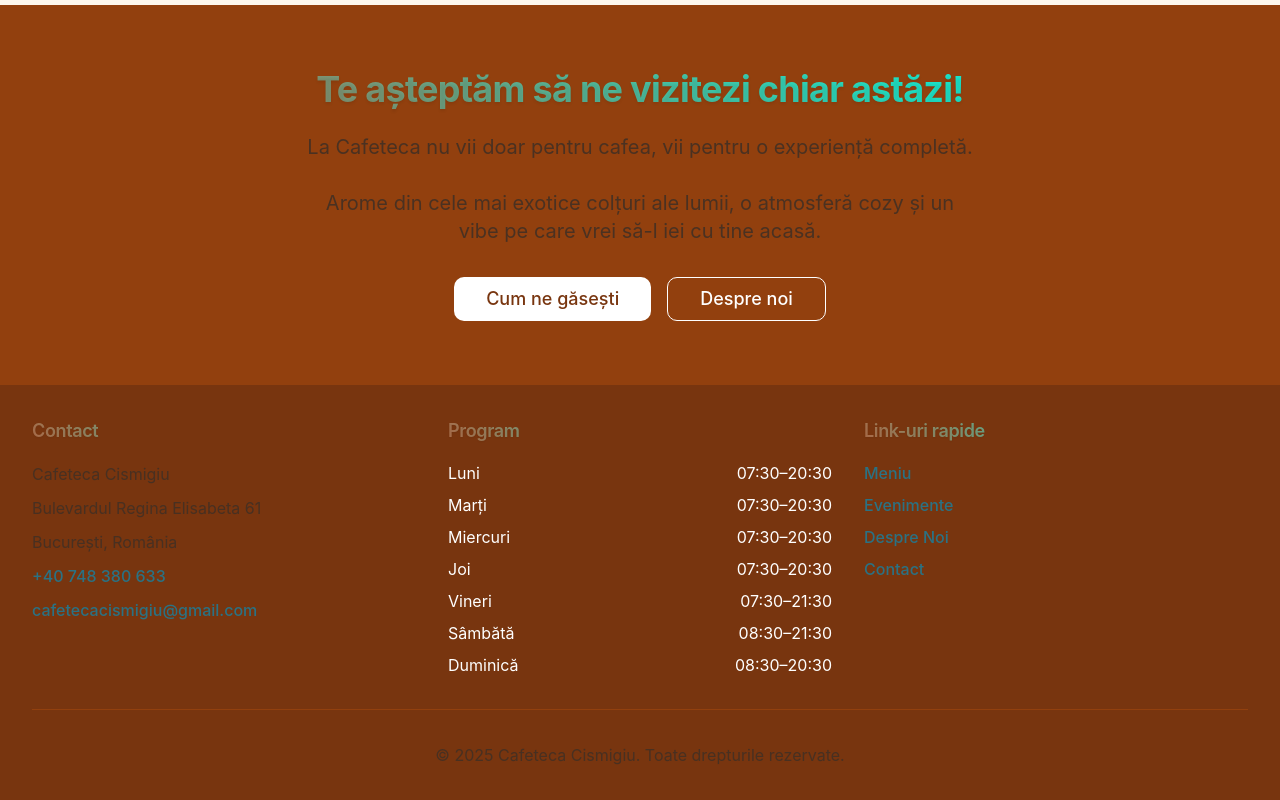
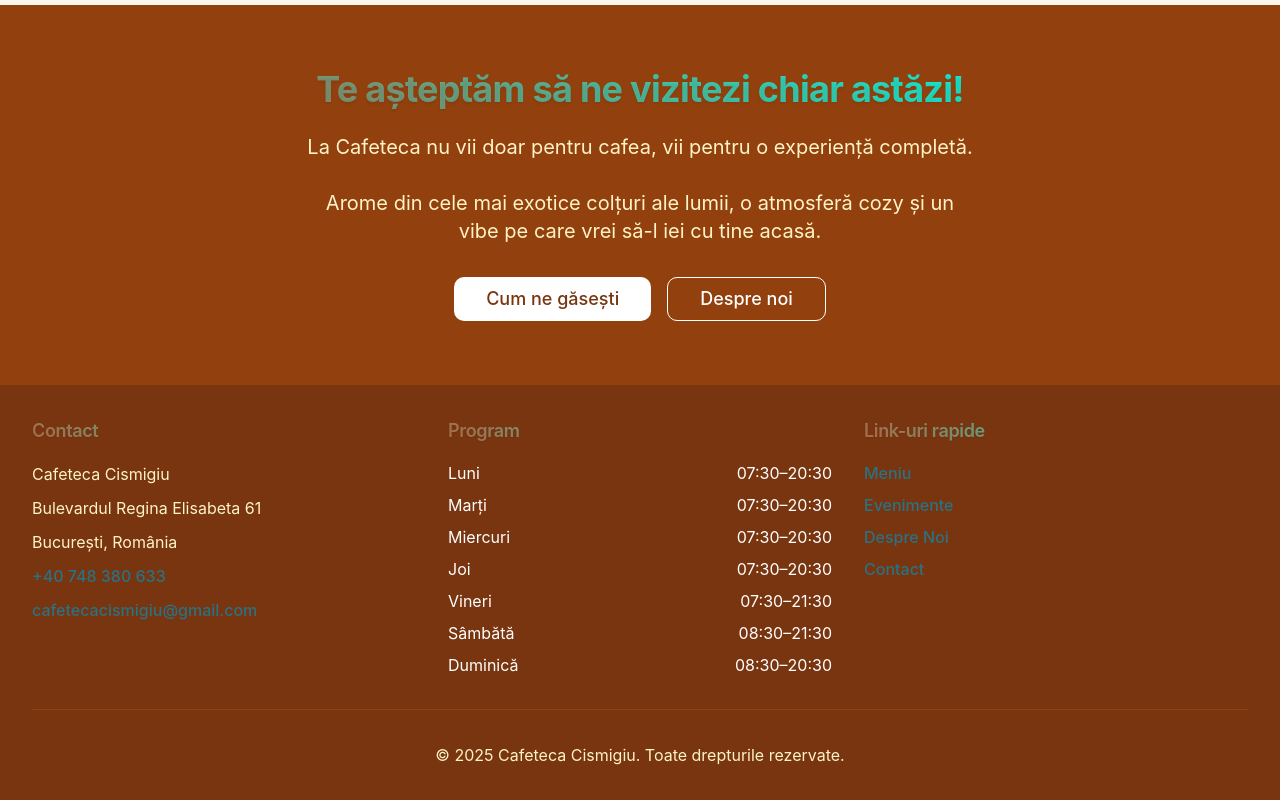
Before and after one commit to xStefanut21/Cafeteca-Cismigiu, a Next.js app: page / in a window 1280 px wide. Shown: the part 1487-2287 px from the top of the page. Built offline with nearby package versions, Linux system fonts and the light colour scheme; no server answers; the database is empty.

Commit message:
colour changes and error fixes in the build

```diff
--- a/src/app/about/page.tsx
+++ b/src/app/about/page.tsx
@@ -214,7 +214,7 @@ export default function AboutPage() {
                   Spațiu Viu și Comunitate
                 </h2>
                 <div className="max-w-3xl mx-auto space-y-4 text-lg text-amber-100">
-                  <p>
+                  <p className="text-amber-100">
                     Cafeteca Cismigiu este un spațiu vibrant unde găzduim:
                   </p>
                   <div className="grid grid-cols-2 md:grid-cols-3 gap-4 text-sm">
@@ -225,7 +225,7 @@ export default function AboutPage() {
                     <div className="bg-white/10 backdrop-blur-sm rounded-lg p-3">Întâlniri</div>
                     <div className="bg-white/10 backdrop-blur-sm rounded-lg p-3">Expoziții</div>
                   </div>
-                  <p className="pt-4">
+                  <p className="pt-4 text-amber-100">
                     Aici oamenii se conectează, schimbă idei și creează amintiri de neuitat.
                   </p>
                 </div>
--- a/src/components/home/CallToAction.tsx
+++ b/src/components/home/CallToAction.tsx
@@ -8,7 +8,7 @@ export function CallToAction() {
         <h2 className="text-3xl md:text-4xl font-bold mb-6">
           Te așteptăm să ne vizitezi chiar astăzi!
         </h2>
-        <p className="text-xl mb-8 max-w-2xl mx-auto">
+        <p className="text-xl mb-8 max-w-2xl mx-auto text-amber-100">
           La Cafeteca nu vii doar pentru cafea, vii pentru o experiență completă.<br /><br />
           Arome din cele mai exotice colțuri ale lumii, o atmosferă cozy și un vibe pe care vrei să-l iei cu tine acasă.
         </p>
--- a/src/components/layout/Footer.tsx
+++ b/src/components/layout/Footer.tsx
@@ -7,9 +7,9 @@ const Footer = () => {
           <div>
             <h3 className="text-lg font-semibold mb-4">Contact</h3>
             <address className="not-italic">
-              <p className="mb-2">Cafeteca Cismigiu</p>
-              <p className="mb-2">Bulevardul Regina Elisabeta 61</p>
-              <p className="mb-2">București, România</p>
+              <p className="mb-2 text-amber-100">Cafeteca Cismigiu</p>
+              <p className="mb-2 text-amber-100">Bulevardul Regina Elisabeta 61</p>
+              <p className="mb-2 text-amber-100">București, România</p>
               <p className="mb-2">
                 <a href="tel:+40748380633" className="hover:underline">
                   +40 748 380 633
@@ -89,7 +89,7 @@ const Footer = () => {
 
         {/* Copyright */}
         <div className="mt-8 pt-8 border-t border-amber-800 text-center">
-          <p>© {new Date().getFullYear()} Cafeteca Cismigiu. Toate drepturile rezervate.</p>
+          <p className="text-amber-100">© {new Date().getFullYear()} Cafeteca Cismigiu. Toate drepturile rezervate.</p>
         </div>
       </div>
     </footer>
--- a/src/utils/fileUpload.ts
+++ b/src/utils/fileUpload.ts
@@ -14,7 +14,7 @@ export async function uploadHomeImage(file: File, id?: string): Promise<UploadRe
     const filePath = `home-sections/${fileName}`;
 
     // Upload file to Supabase storage
-    const { data, error: uploadError } = await supabase.storage
+    const { data: _data, error: uploadError } = await supabase.storage
       .from('home-images')
       .upload(filePath, file, {
         cacheControl: '3600',
@@ -73,7 +73,7 @@ export async function uploadEventImage(file: File, eventId?: string): Promise<Up
     const filePath = `events/${fileName}`;
 
     // Upload file to Supabase storage
-    const { data, error: uploadError } = await supabase.storage
+    const { data: _data, error: uploadError } = await supabase.storage
       .from('event-images')
       .upload(filePath, file, {
         cacheControl: '3600',
```
